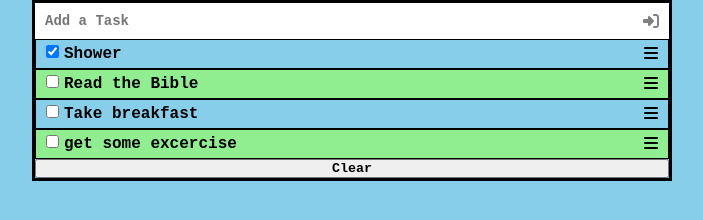
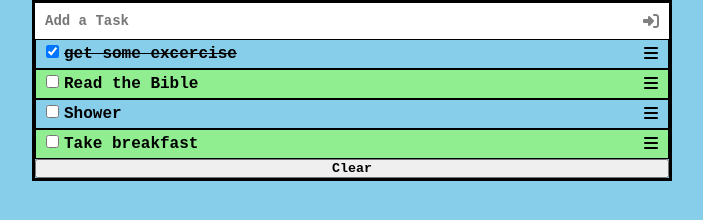
Before and after one commit to emmyobonyo/ToDoApp, a website built with webpack: page src/index.html in a window 1280 px wide. Both pictures are taken after a click on the checkbox 340 px from the left and 131 px from the top of the page. Shown: the part 80-300 px from the top of the page, without its empty margins (288-991 px from the left). Built offline with nearby package versions, Linux system fonts and the light colour scheme.

Commit message:
Update local storage when a checkbox is checked

```diff
--- a/src/index.js
+++ b/src/index.js
@@ -1,9 +1,11 @@
 import './style.css';
 
 const ul = document.getElementById('list-items');
+const button = document.getElementById('submit');
+
 const tasks = [
   {
-    index: 3,
+    index: 0,
     isCompleted: false,
     description: 'get some excercise',
   },
@@ -13,31 +15,43 @@ const tasks = [
     description: 'Read the Bible',
   },
   {
-    index: 0,
+    index: 2,
     isCompleted: false,
     description: 'Shower',
   },
   {
-    index: 2,
+    index: 3,
     isCompleted: false,
     description: 'Take breakfast',
   },
 ];
 
-const localTasks = [];
-for (let i = 0; i < tasks.length; i += 1) {
-  tasks.forEach((task) => {
-    if (task.index === i) {
-      localTasks.push(task);
-      localStorage.setItem('tasks', JSON.stringify(localTasks));
-    }
-  });
-  const getTasks = JSON.parse(localStorage.getItem('tasks'));
+localStorage.setItem("tasks", JSON.stringify(tasks));
+
+const getTasks = JSON.parse(localStorage.getItem('tasks'));
+for (let i = 0; i < getTasks.length; i += 1) {
   const li = document.createElement('li');
+  li.className = 'list-class';
   const liDiv = document.createElement('div');
   const p = document.createElement('p');
   const checkbox = document.createElement('input');
   checkbox.type = 'checkbox';
+  checkbox.onclick = function() {
+    if (checkbox.checked) {
+      p.style.textDecoration = 'line-through';
+      tasks[i].isCompleted = true;
+      getTasks.splice(i,1,tasks[i]);
+      console.log(getTasks);
+      localStorage.setItem('tasks', JSON.stringify(getTasks))
+    }
+    else {
+      p.style.textDecoration = 'none';
+      tasks[i].isCompleted = false;
+      getTasks.splice(i,1,tasks[i]);
+      console.log(getTasks);
+      localStorage.setItem('tasks', JSON.stringify(getTasks))
+    }
+  }
   const icon = document.createElement('i');
   icon.className = 'fa fa-bars';
   p.innerHTML = getTasks[i].description;
```
Also changed, not shown: src/clearCompleted.js (added, +11 -0 lines), dist/index.html, dist/main.js.
